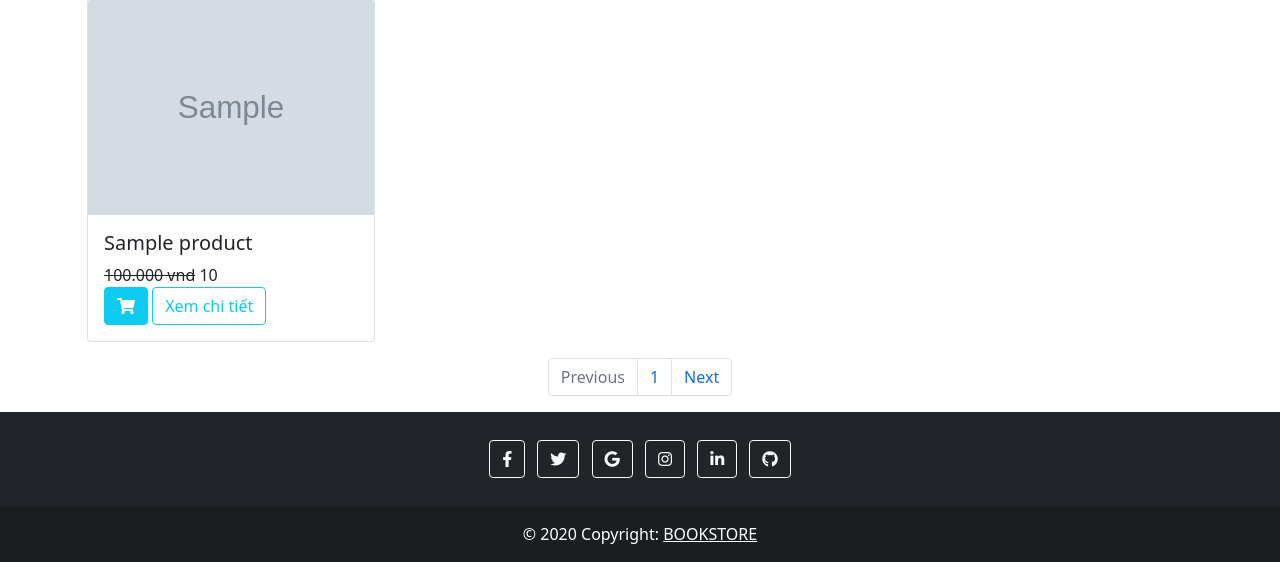
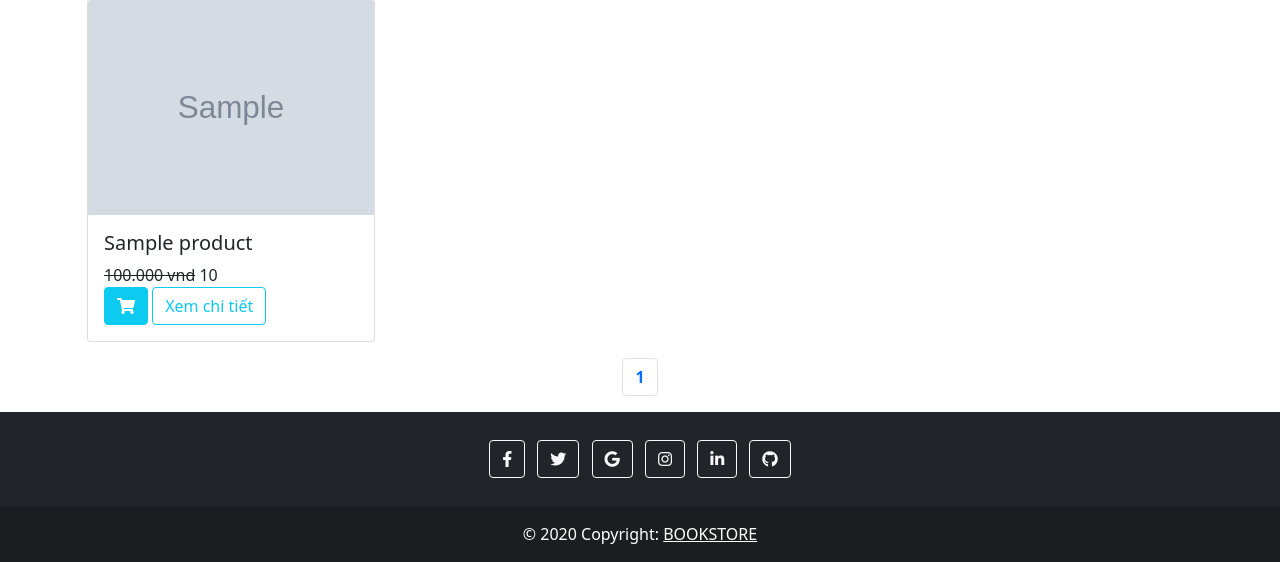
Before and after one commit to toanalvin11/Project-BookStore, a PHP site: page /Main.php in a window 1280 px wide. Shown: the part 253-815 px from the top of the page. Run offline with PHP 8.4, Linux system fonts and the light colour scheme; tables that the repository leaves empty or names only in its code hold one stand-in row (values such as "Sample post"); grey boxes marked "Sample" are stand-in pictures.

Commit message:
Phân trang

```diff
--- a/Main.php
+++ b/Main.php
@@ -144,8 +144,8 @@
 
           $sanpham = mysqli_query($con, "SELECT * FROM products LIMIT " . $sosanphamtrongtrang . " OFFSET " . $offset);
           $tongsotrang = mysqli_query($con, "SELECT * FROM products");
-          $sotrang = mysqli_num_rows($tongsotrang);
-          $sotrang = ceil($sotrang / $sosanphamtrongtrang);
+          $tongsosp = mysqli_num_rows($tongsotrang);
+          $sotrang = ceil($tongsosp / $sosanphamtrongtrang);
           while ($row = mysqli_fetch_array($sanpham)) {
           ?>
             <div class="col-md-3 col-sm-6 col-12">
@@ -173,16 +173,25 @@
   <!-- Phan trang -->
   <nav aria-label="Page navigation example">
     <ul class="pagination justify-content-center">
-      <li class="page-item disabled">
-        <a class="page-link" href="#" tabindex="-1" aria-disabled="true">Previous</a>
-      </li>
+      <?php if ($tranghientai > 1) { ?>
+        <li class="page-item">
+          <a class="page-link" href="?page=<?= $tranghientai-1 ?>" tabindex="-1" aria-disabled="true">Previous</a>
+        </li>
+      <?php } ?>
       <?php for ($num = 1; $num <= $sotrang; $num++) { ?>
-        <li class="page-item"><a class="page-link" href="?page=<?= $tranghientai ?>"><?= $num ?></a></li>
+        <?php if ($num != $tranghientai) { ?>
+          <?php if ($num > $tranghientai - 3 && $num < $tranghientai + 3) { ?>
+            <li class="page-item"><a class="page-link" href="?page=<?= $num ?>"><?= $num ?></a></li>
+          <?php } ?>
+        <?php } else { ?>
+          <li class="page-item"><strong class="page-link" href=""><?= $num ?></strong></li>
+        <?php } ?>
       <?php } ?>
-
-      <li class="page-item">
-        <a class="page-link" href="#">Next</a>
-      </li>
+      <?php if ($tranghientai < $sotrang ) { ?>
+        <li class="page-item">
+          <a class="page-link" href="?page=<?= $tranghientai+1 ?>">Next</a>
+        </li>
+      <?php } ?>
     </ul>
   </nav>
   <!-- End phan trang -->
```
